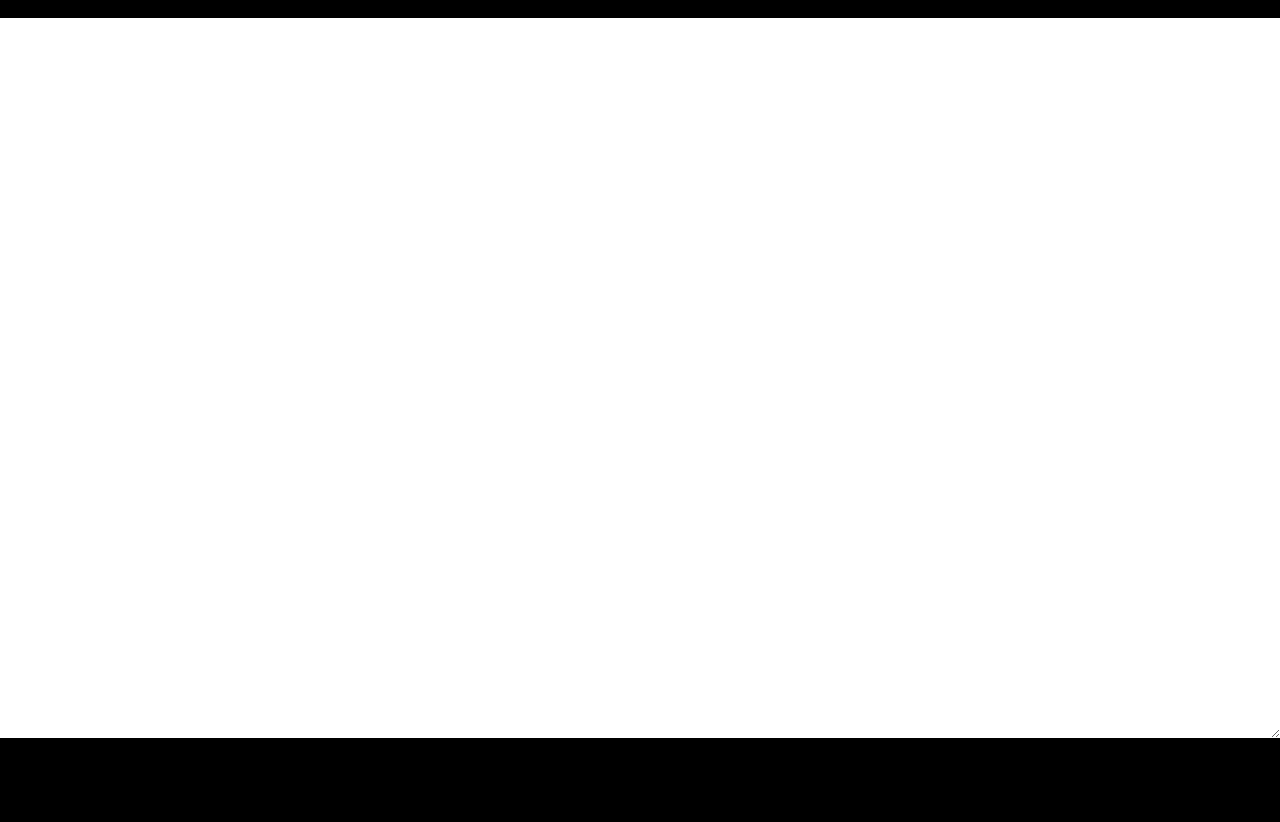
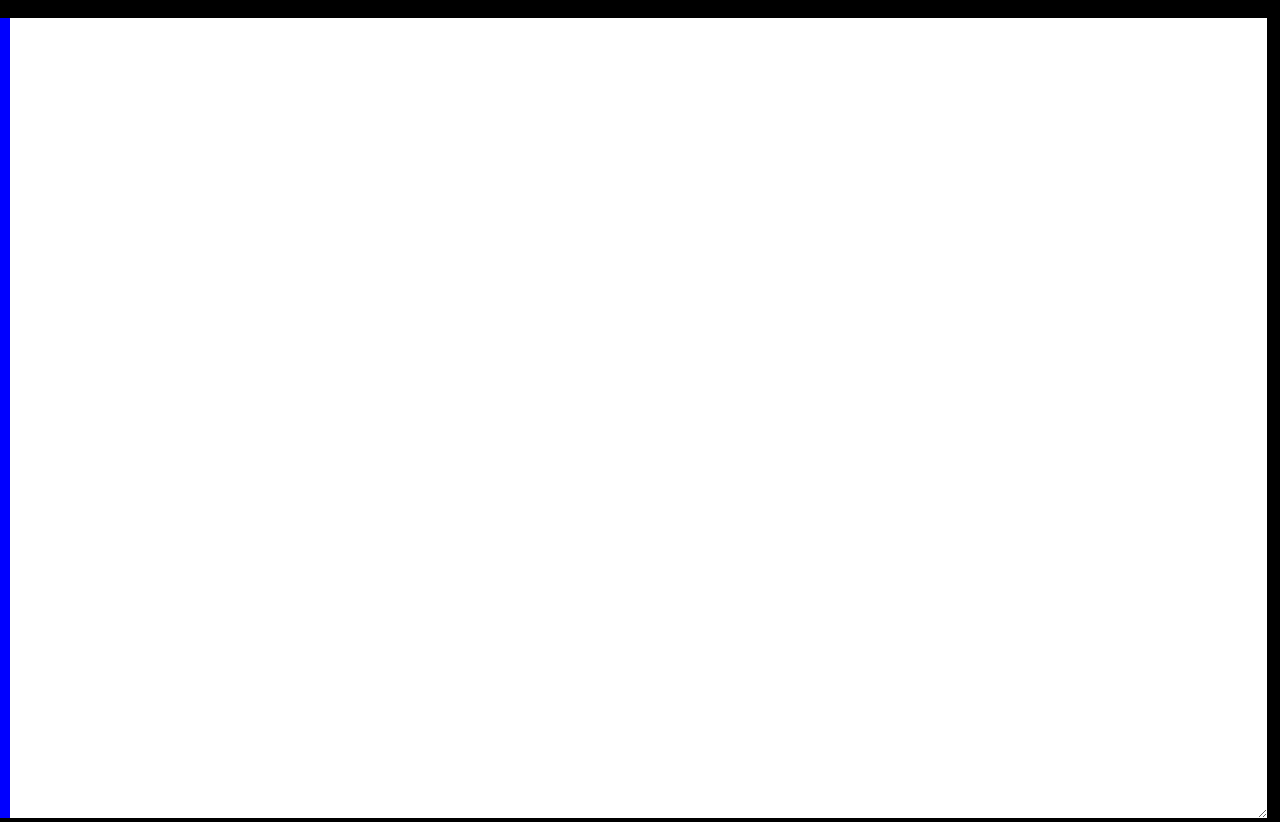
Before and after one commit to loliconaoquadrado123/pure-javascript-editor, a plain HTML site: page index.html in a window 1280 px wide. Before the commit the page ends 800 px from the top, so only its background shows below. Drawn offline with Linux system fonts and the light colour scheme.

Commit message:
Add files via upload

```diff
--- a/index.html
+++ b/index.html
@@ -19,9 +19,9 @@
 
             </li></ul>
         </span></header>
-        <div id='content'>
+
             <textarea id='text'></textarea>
-        </div>
+
     </div>
 
 </form>
--- a/main.css
+++ b/main.css
@@ -34,15 +34,18 @@ body{
 }
 
 #text{
-    width: 100%;
+    width: 99%;
+    height: 100%;
+    border-left: blue solid 10px;
+
     overflow-x: none;
 
-    height: 100%;
 }
-#text:hover{
-    border:none;
 
+#text:hover,#text:focus{
+    outline: 0;
 }
+
 #text::first-letter{
 
 }
```
